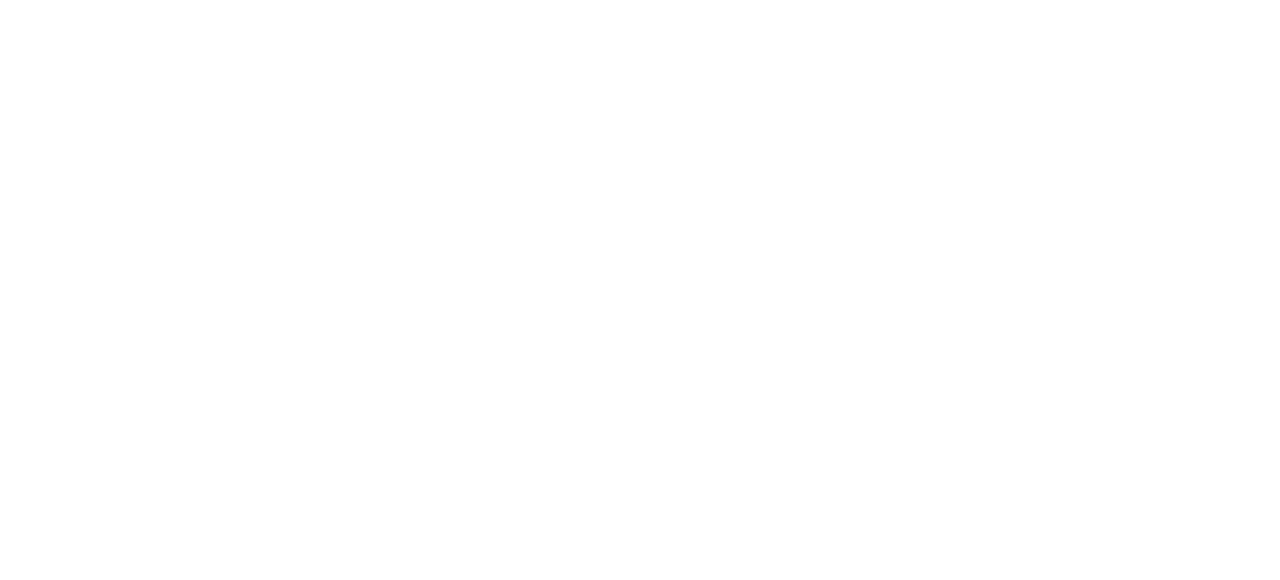
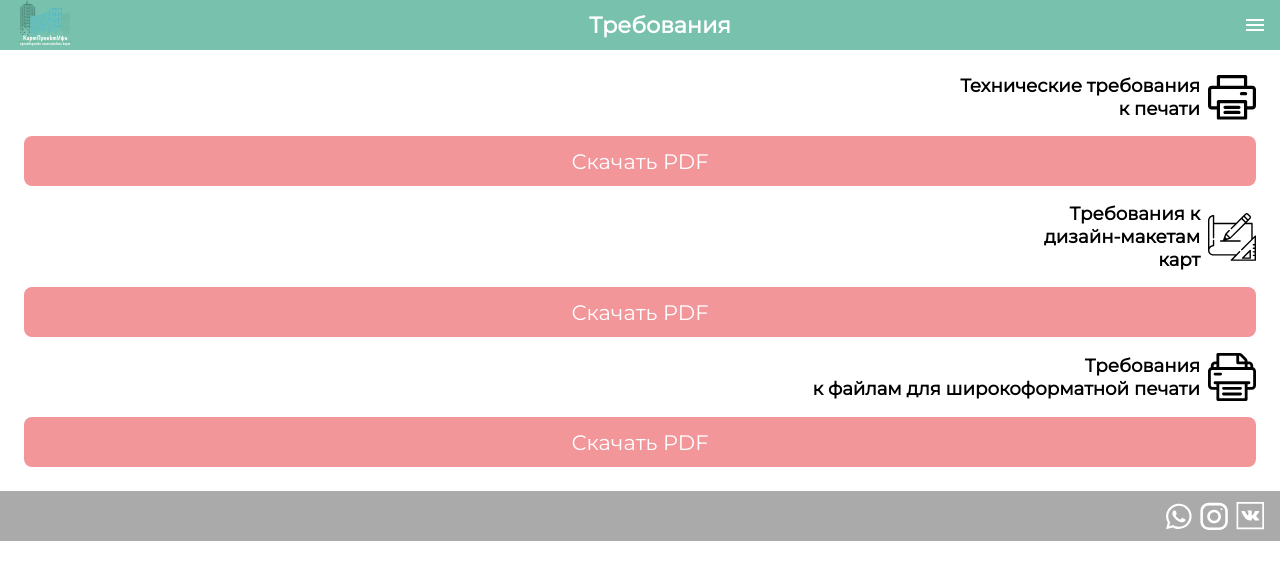
Before and after one commit to WebMastersUfa/CardProjectUfa, a website: page src/pages/requirements.html in a window 1280 px wide. Drawn offline with nearby package versions, Linux system fonts and the light colour scheme; files that its build step writes are made by us from their sources.

Commit message:
feat: add full pages requirements

```diff
--- a/src/pages/requirements.html
+++ b/src/pages/requirements.html
@@ -3,10 +3,57 @@
 <head>
     <meta charset="UTF-8">
     <meta name="viewport" content="width=device-width, initial-scale=1.0">
+    <link href="https://fonts.googleapis.com/css?family=Montserrat&display=swap" rel="stylesheet">
     <link rel="stylesheet" href="../style.css">
     <title>Requirements</title>
 </head>
 <body>
-
+    <div class="wrapper">
+        <nav class="navbar">
+           <a href="./requirements.html.html"><img src="../../assets/logo.svg" class="navbar--logo" alt="logo"></a>
+            <h2 class="navbar--header" id="navbarHeader">Требования</h2>
+            <div class="burger" id="burgerButton">
+                <div class="burger--item-one"></div>
+                <div class="burger--item-two"></div>
+                <div class="burger--item-three"></div>
+            </div>
+            <ul class="navbar--list" id="navbarList">
+                <li class="list--item"><a href="#">Главная</a></li>
+                <li class="list--item"><a href="#">Портфолио</a></li>
+                <li class="list--item"><a href="#" class="active">Требования</a></li>
+                <li class="list--item"><a href="#">Персонализация</a></li>
+                <li class="list--item"><a href="#">Контакты</a></li>
+            </ul>
+        </nav>
+        <main class="main-content">
+            <div class="main-content--item">
+                <div class="d-flex">
+                    <h2>Технические требования <br> к печати</h2>
+                    <img src="../../assets/rec1.svg" alt="img">
+                </div>
+                <button class="btn-secondary">Скачать PDF</button>
+            </div>
+            <div class="main-content--item">
+                <div class="d-flex">
+                    <h2>Требования к  <br> дизайн-макетам <br> карт</h2>
+                    <img src="../../assets/rec2.svg" alt="img">
+                </div>
+                <button class="btn-secondary">Скачать PDF</button>
+            </div>
+            <div class="main-content--item">
+                <div class="d-flex">
+                    <h2>Требования <br> к файлам для широкоформатной печати</h2>
+                    <img src="../../assets/rec3.svg" alt="img">
+                </div>
+                <button class="btn-secondary">Скачать PDF</button>
+            </div>
+        </main>
+        <footer class="footer">
+            <img src="../../assets/social/wats.svg" alt="wats">
+            <img src="../../assets/social/inst.svg" alt="inst">
+            <img src="../../assets/social/vk.svg" alt="vk">
+        </footer>
+    </div>
+    <script src="../main.js"></script>
 </body>
 </html>
--- a/src/scss/main.scss
+++ b/src/scss/main.scss
@@ -85,7 +85,6 @@
         }
     }
     .main-content{
-        height: 100vh;
         padding: 16px;
     }
     .footer{
--- a/src/scss/pages/requirements.scss
+++ b/src/scss/pages/requirements.scss
@@ -1 +1,27 @@
 @import './variables.scss';
+
+.main-content{
+    &--item{
+        padding: 8px;
+        .d-flex{
+            display: flex;
+            align-items: center;
+            justify-content: flex-end;
+            margin-bottom: 16px;
+            h2{
+                font-size: 1.3rem;
+                text-align: right;
+                margin-right: 8px;
+            }
+        }
+        .btn-secondary{
+            width: 100%;
+            height: 50px;
+            font-size: 1.5rem;
+            border: none;
+            color: $white;
+            background-color: $secondary;
+            border-radius: 8px;
+        }
+    }
+}
```
Also changed, not shown: assets/rec1.svg (added), assets/rec2.svg (added), assets/rec3.svg (added).
